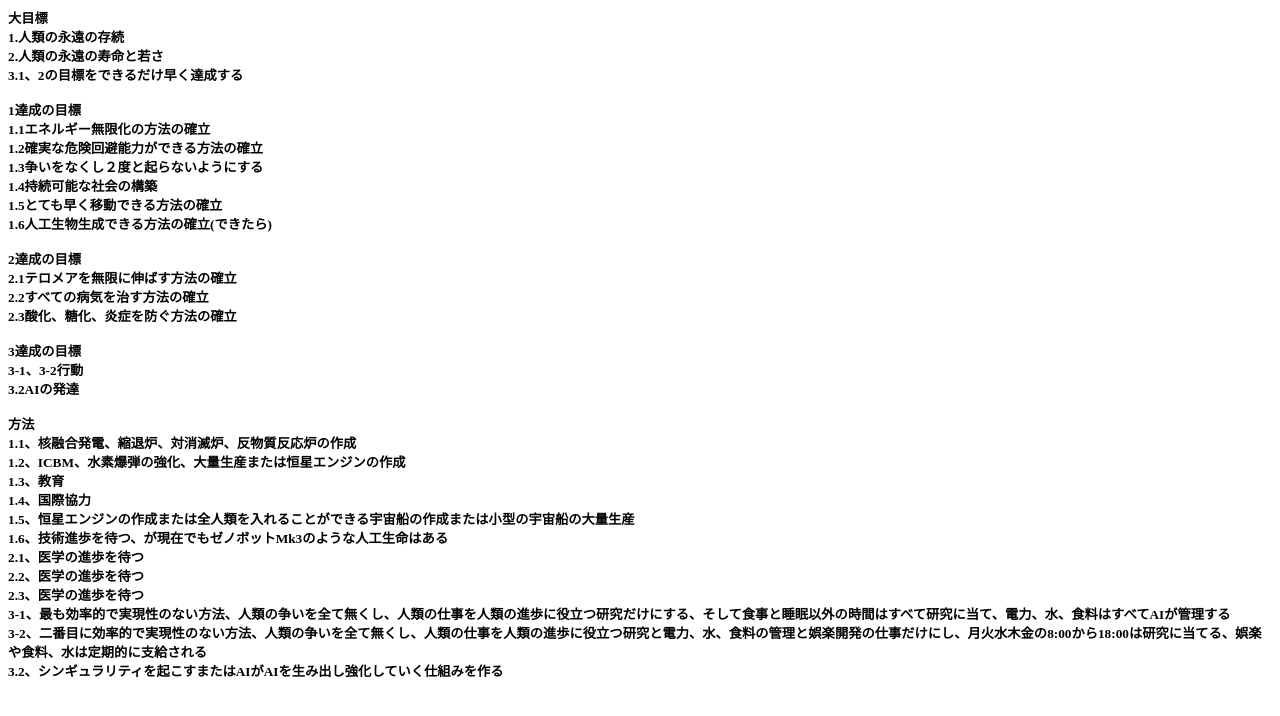
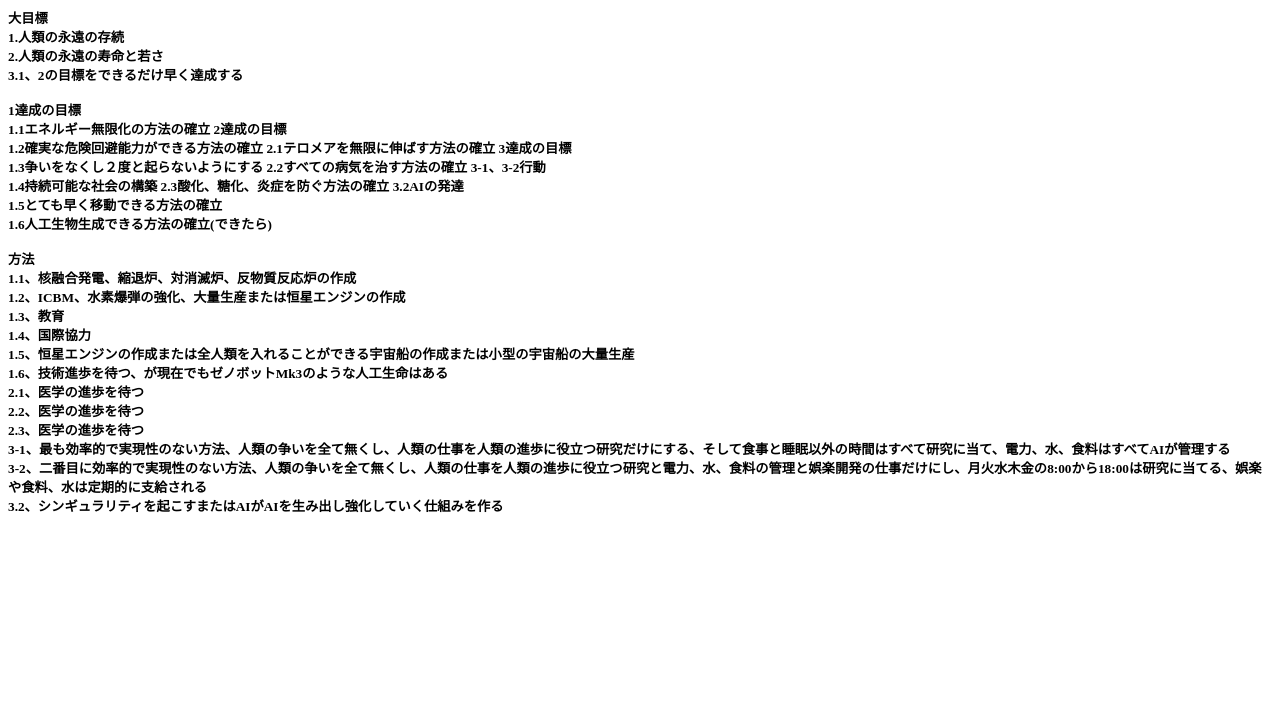
Before and after one commit to scfcdv/mokuhyou, a plain HTML site: page index.html in a window 1280 px wide. Drawn offline with Linux system fonts and the light colour scheme.

Commit message:
Update index.html

```diff
--- a/index.html
+++ b/index.html
@@ -10,21 +10,12 @@
 3.1、2の目標をできるだけ早く達成する<br>
 <br>
 1達成の目標<br>
-1.1エネルギー無限化の方法の確立<br>
-1.2確実な危険回避能力ができる方法の確立<br>
-1.3争いをなくし２度と起らないようにする<br>
-1.4持続可能な社会の構築<br>
-1.5とても早く移動できる方法の確立<br>
-1.6人工生物生成できる方法の確立(できたら)<br>
-<br>
-2達成の目標<br>
-2.1テロメアを無限に伸ばす方法の確立<br>
-2.2すべての病気を治す方法の確立<br>
-2.3酸化、糖化、炎症を防ぐ方法の確立<br>
-<br>
-3達成の目標<br>
-3-1、3-2行動<br>
-3.2AIの発達<br>
+1.1エネルギー無限化の方法の確立           2達成の目標<br>
+1.2確実な危険回避能力ができる方法の確立    2.1テロメアを無限に伸ばす方法の確立    3達成の目標<br>
+1.3争いをなくし２度と起らないようにする    2.2すべての病気を治す方法の確立        3-1、3-2行動<br>
+1.4持続可能な社会の構築                 2.3酸化、糖化、炎症を防ぐ方法の確立     3.2AIの発達 <br>
+1.5とても早く移動できる方法の確立                                           <br>
+1.6人工生物生成できる方法の確立(できたら)                                    <br>
 <br>
 方法<br>
 1.1、核融合発電、縮退炉、対消滅炉、反物質反応炉の作成<br>
```
